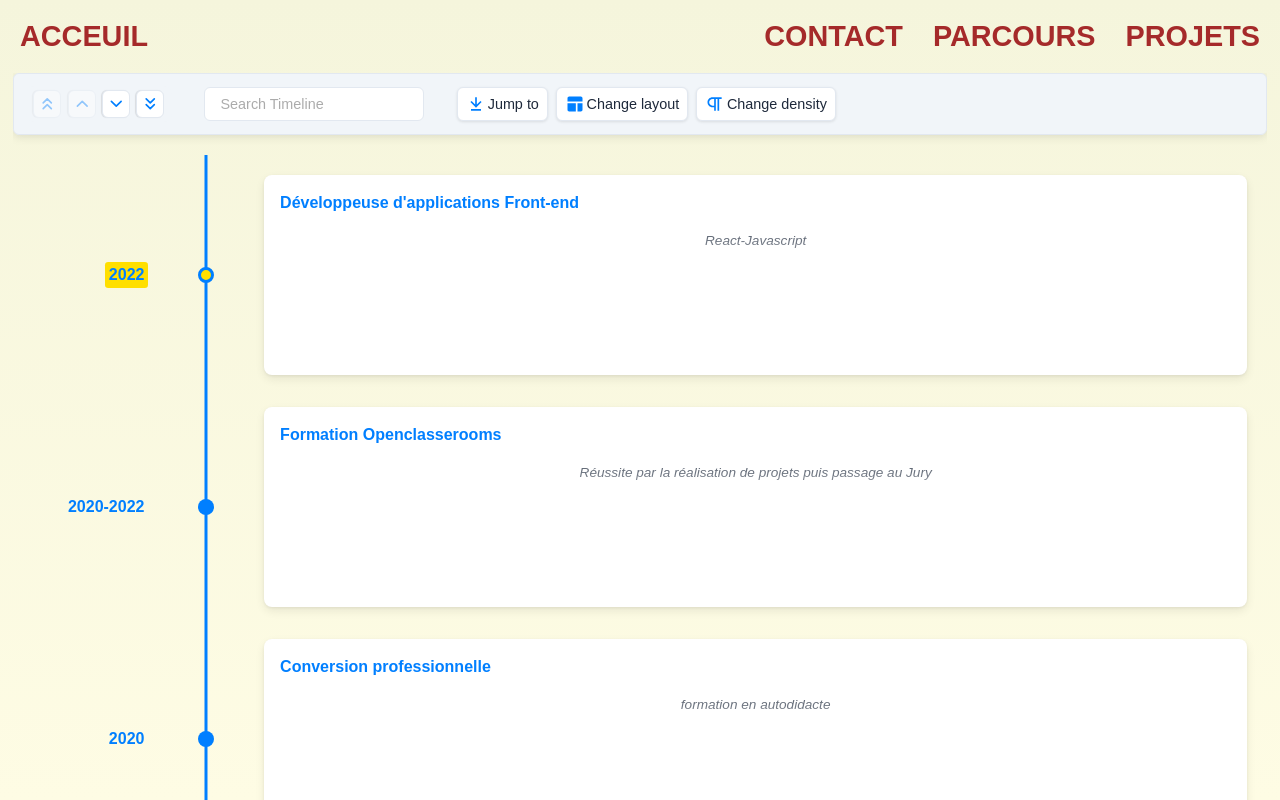
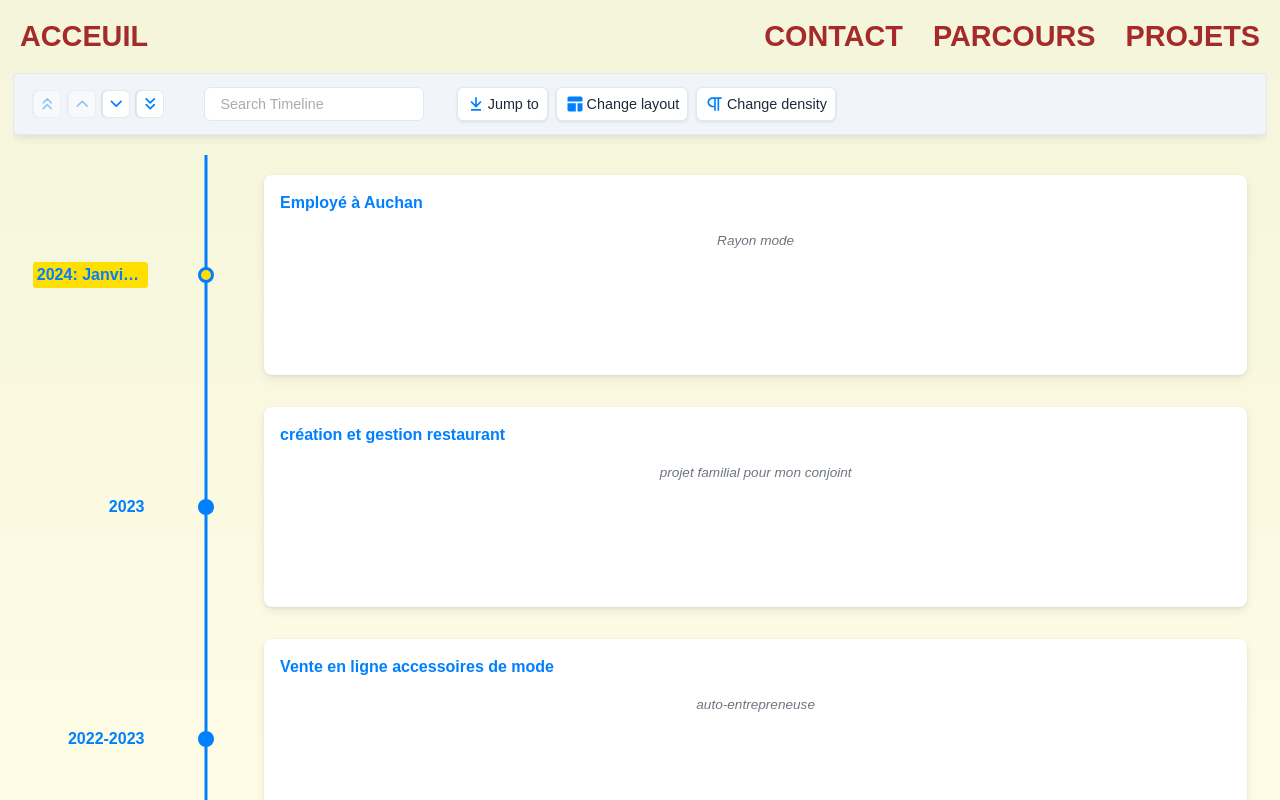
Before and after one commit to mintoug/portfolio, a React (Create React App) app: page /experience in a window 1280 px wide. Shown: the top 800 px of the page. Built offline with nearby package versions, Linux system fonts and the light colour scheme.

Commit message:
version 2024

```diff
--- a/src/assets/datas/data.js
+++ b/src/assets/datas/data.js
@@ -1,4 +1,22 @@
 export const items = [
+    {
+        title: "2024: Janvier-Avril ",
+        cardTitle: "Employé à Auchan ",
+        cardDetailedText:"Rayon mode"
+    }
+    ,
+    {
+        title: "2023",
+        cardTitle: "création et gestion restaurant",
+        cardDetailedText:"projet familial pour mon conjoint"
+    }
+    ,
+    {
+        title: "2022-2023",
+        cardTitle: "Vente en ligne accessoires de mode",
+        cardDetailedText:"auto-entrepreneuse"
+    }
+    ,
 {
     title: "2022",
     cardTitle: "Développeuse d'applications Front-end",
```
